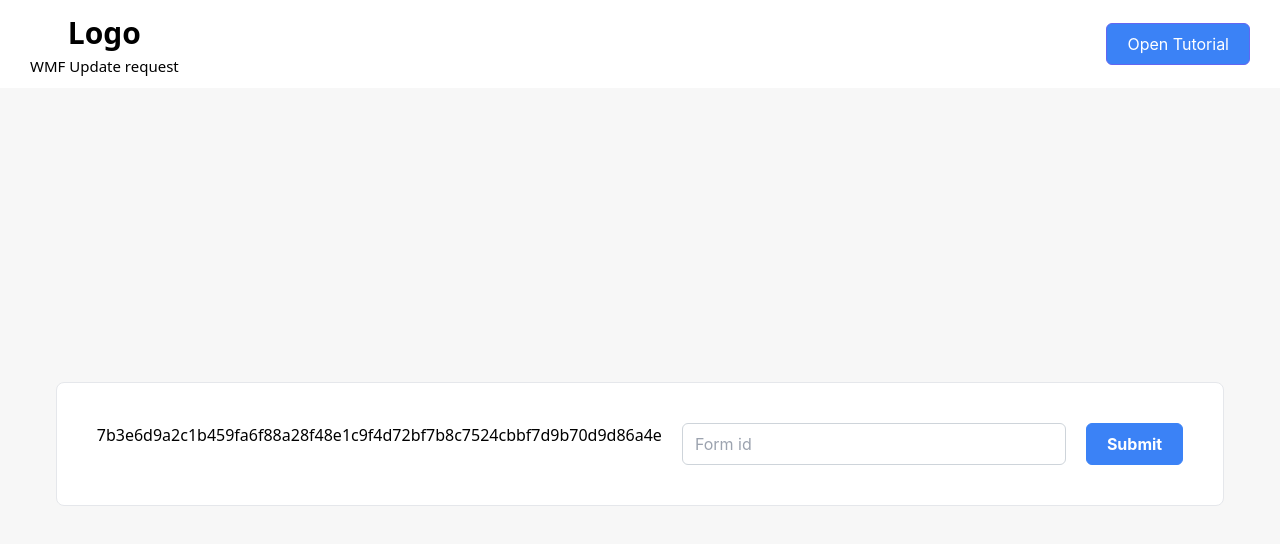
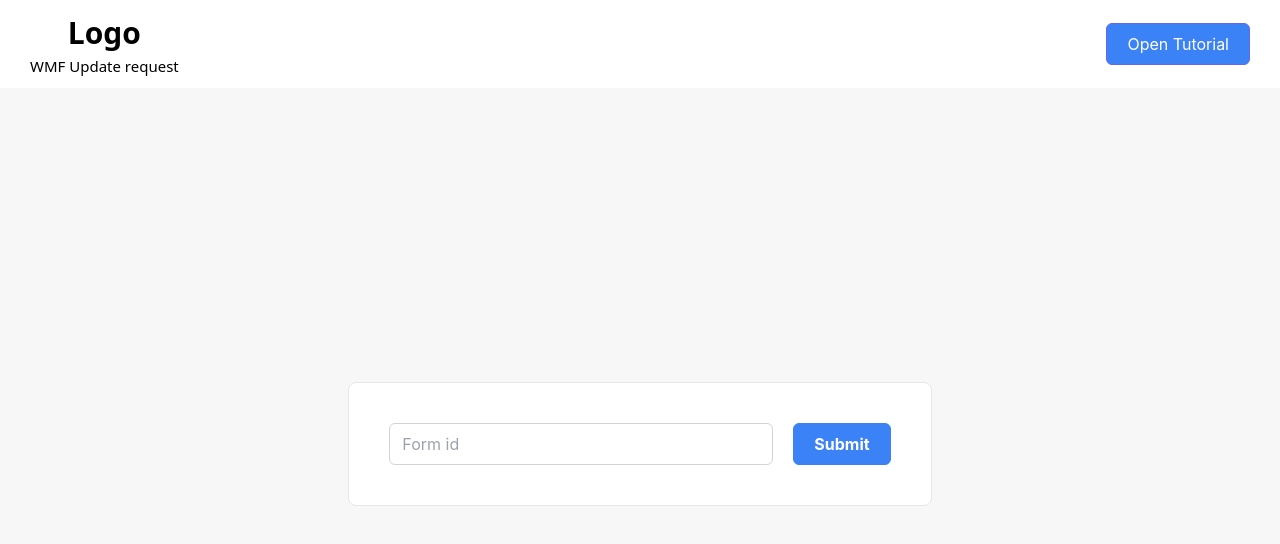
Before and after one commit to chirag-poshiya/DataTable-React, a React (Create React App) app: page / in a window 1280 px wide. Shown: the top 544 px of the page. Built offline with nearby package versions, Linux system fonts and the light colour scheme.

Commit message:
add form input component

```diff
--- a/src/Componets/UserLogin.js
+++ b/src/Componets/UserLogin.js
@@ -49,7 +49,7 @@ function UserLogin({ setFormId, setLoading }) {
                 <div className='flex justify-center items-center h-[calc(100vh_-_88px)]'>
                     <form action="">
                         <div className='user-login flex gap-5 border rounded-lg p-10 bg-white'>
-                            7b3e6d9a2c1b459fa6f88a28f48e1c9f4d72bf7b8c7524cbbf7d9b70d9d86a4e
+                            {/* 7b3e6d9a2c1b459fa6f88a28f48e1c9f4d72bf7b8c7524cbbf7d9b70d9d86a4e */}
                             <InputText
                                 value={inputId}
                                 className='w-[30vw]'
```
